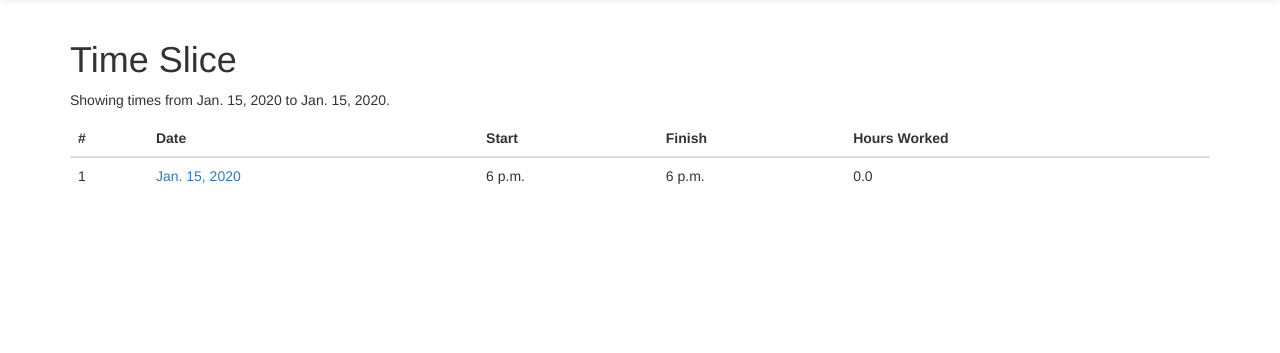
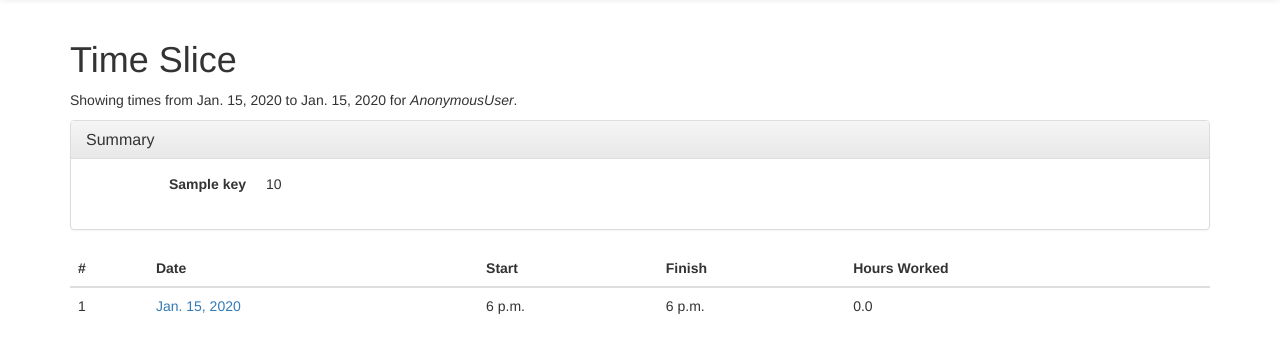
Before and after one commit to Michael-F-Bryan/website, a Django app: template times/templates/times/time_slice.html in a window 1280 px wide. Shown: the part 52-405 px from the top of the page. Run offline with Django 3.2, Linux system fonts and the light colour scheme; data comes from the database, SQL or seed files in the repository; tables that the repository leaves empty hold one stand-in row (values such as "Sample post"); the template is opened without the code that fills it: values that come from a table or form of the project are taken from there, most other values are stand-ins (such as "Sample title", 1, 10 or a date in 2020); some libraries are stand-ins or nearby versions.

Commit message:
Pulled the summary out into a summarize() function (fixes #10)

```diff
--- a/times/templates/times/time_slice.html
+++ b/times/templates/times/time_slice.html
@@ -2,7 +2,21 @@
 
 {% block content %}
 <h1>Time Slice</h1>
-<p>Showing times from {{ slice.start|date }} to {{ slice.end|date }}.</p>
+<p>Showing times from {{ slice.start|date }} to {{ slice.end|date }} for <em>{{ user }}</em>.</p>
+
+<div class="panel panel-default">
+  <div class="panel-heading">
+    <h2 class="panel-title">Summary</h2>
+  </div>
+  <div class="panel-body">
+    <dl class="dl-horizontal">
+      {% for key, value in summary.items %}
+      <dt>{{ key }}</dt>
+      <dd>{{ value | floatformat }}</dd>
+      {% endfor %}
+    </dl>
+  </div>
+</div>
 
 <table class="table table-hover">
   <thead>
```
Also changed, not shown: times/views.py (+30 -11 lines).
